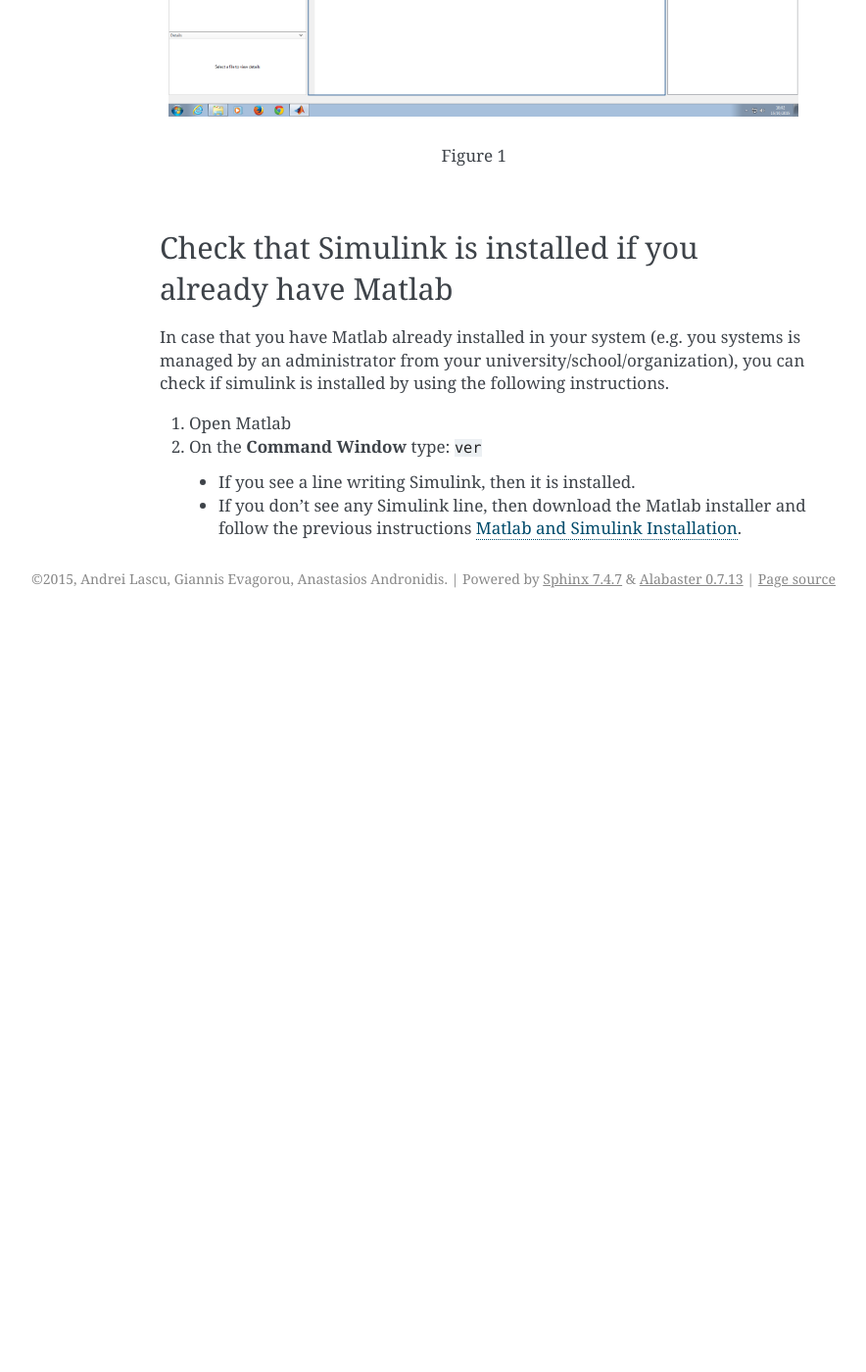
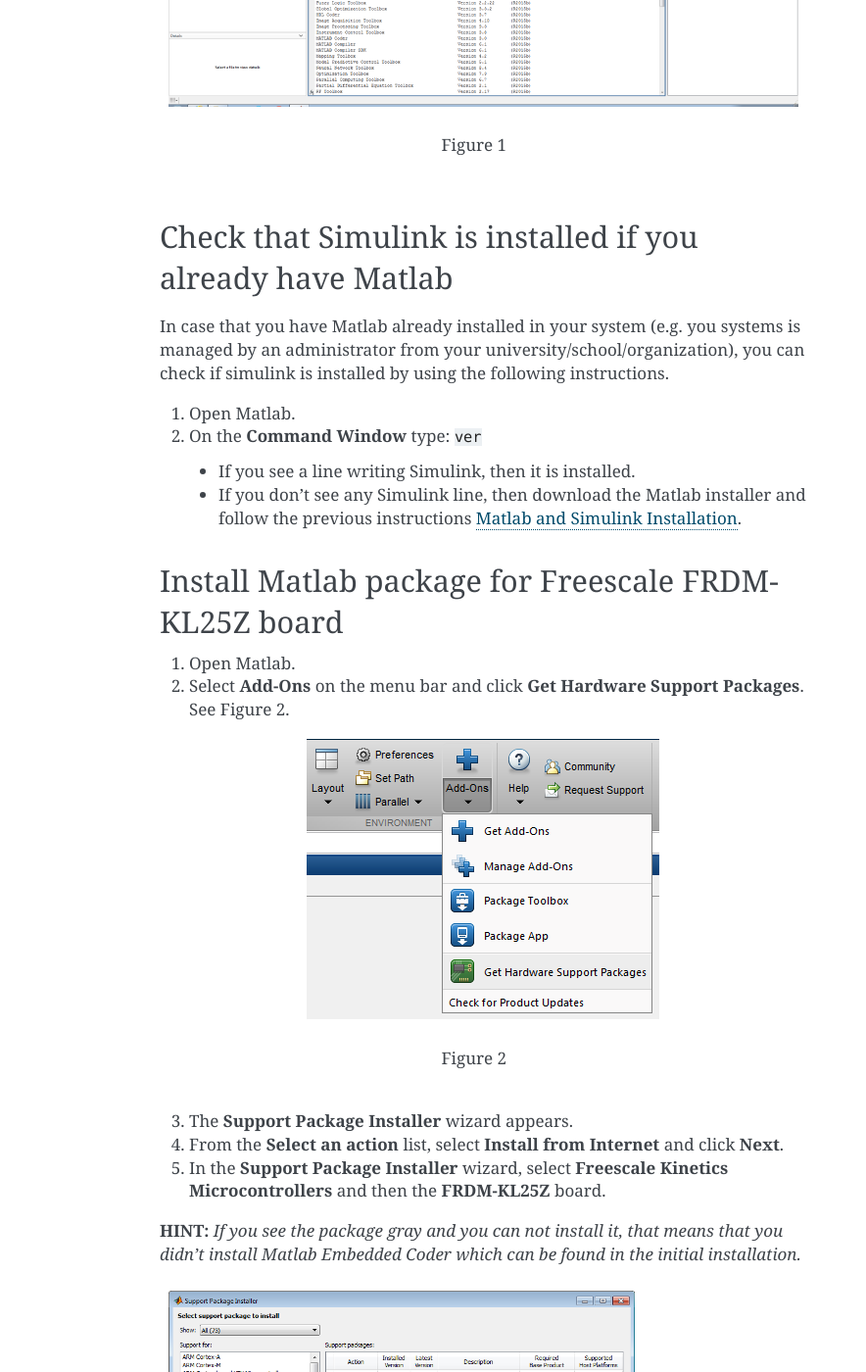
Before and after one commit to 0152la/FreescaleDocumentation, a Sphinx documentation site: the page built from source/instalation.rst, in a window 1280 px wide and 1400 px high, scrolled down 2179 px. Shown: the whole window at 98% size, without its empty margins (257-1141 px from the left). Built offline with Sphinx 7.4.7, drawn with Linux system fonts in a browser that asks for light colours; before the commit the page ends 2809 px from its top, so only the background shows below that; some of the changed text lies outside the part shown.

Commit message:
install matlab package for Freescale board

```diff
--- a/source/instalation.rst
+++ b/source/instalation.rst
@@ -57,7 +57,7 @@
 20. After the installation is done, make sure that you have *Activate Matlab* check box checked and click next and just follow the instructions.
 21. Open Matlab to verify that everything is working properly (see Figure 1) and you are done! Don’t forget to delete the downloaded files and extracted folders to keep everything clean!
 
-.. figure:: Pictures/04-InstallationDone.png
+.. figure:: Pictures/04-1_installation_done.png
   :figclass: align-center
 
   Figure 1
@@ -67,8 +67,49 @@
 
 In case that you have Matlab already installed in your system (e.g. you systems is managed by an administrator from your university/school/organization), you can check if simulink is installed by using the following instructions.
 
-1. Open Matlab
+1. Open Matlab.
 2. On the **Command Window** type: ``ver``
 
   - If you see a line writing Simulink, then it is installed.
   - If you don’t see any Simulink line, then download the Matlab installer and follow the previous instructions :ref:`MatSimInst`.
+
+Install Matlab package for Freescale FRDM-KL25Z board
+-----------------------------------------------------
+
+1. Open Matlab.
+2. Select **Add-Ons** on the menu bar and click **Get Hardware Support Packages**. See Figure 2.
+
+.. figure:: Pictures/04-2_get_hardware_support_packages.png
+  :figclass: align-center
+
+  Figure 2
+
+3. The **Support Package Installer** wizard appears.
+4. From the **Select an action** list, select **Install from Internet** and click **Next**.
+5. In the **Support Package Installer** wizard, select **Freescale Kinetics Microcontrollers** and then the **FRDM-KL25Z** board.
+
+**HINT:** *If you see the package gray and you can not install it, that means that you didn't install Matlab Embedded Coder which can be found in the initial installation.*
+
+.. figure:: Pictures/04-3_support_package_installer.png
+  :figclass: align-center
+
+  Figure 3
+
+
+6. At some point you are going to be asked to install **CMSIS Specification** software. Click on **download**, then create an **ARM** account and download the software.
+
+.. figure:: Pictures/04-4_install_CMSIS.png
+  :figclass: align-center
+
+  Figure 4
+
+.. figure:: Pictures/04-5_download_CMSIS.png
+  :figclass: align-center
+
+  Figure 5
+
+7. Then use an extract software (*like 7-zip*) to uncompress the **.tgz**. The process goes like this: **.tgz** -> **.tar** -> **.pack** -> then you will have 2 folders and 1 **.pdsc** file.
+8. Click **Next** on the **CMSIS Specification** window and then you will be asked to **Specify the CMSIS installation folder**. Browse the folder that **contains** the **.pdsc** file.
+9. For the remaining pages of the **Support Package Installer** wizard, just follow the instructions.
+
+If you find any issues you can always refer to the official documentation `here <http://uk.mathworks.com/help/supportpkg/freedomboard/ug/install-support-for-freescale-frdm-kl25z-board.html>`__.
```
Also changed, not shown: source/Pictures/04-1_installation_done.png (added), source/Pictures/04-2_get_hardware_support_packages.png (added), source/Pictures/04-3_support_package_installer.png (added), source/Pictures/04-4_install_CMSIS.png (added), source/Pictures/04-5_download_CMSIS.png (added), source/Pictures/04-InstallationDone.png (deleted).
